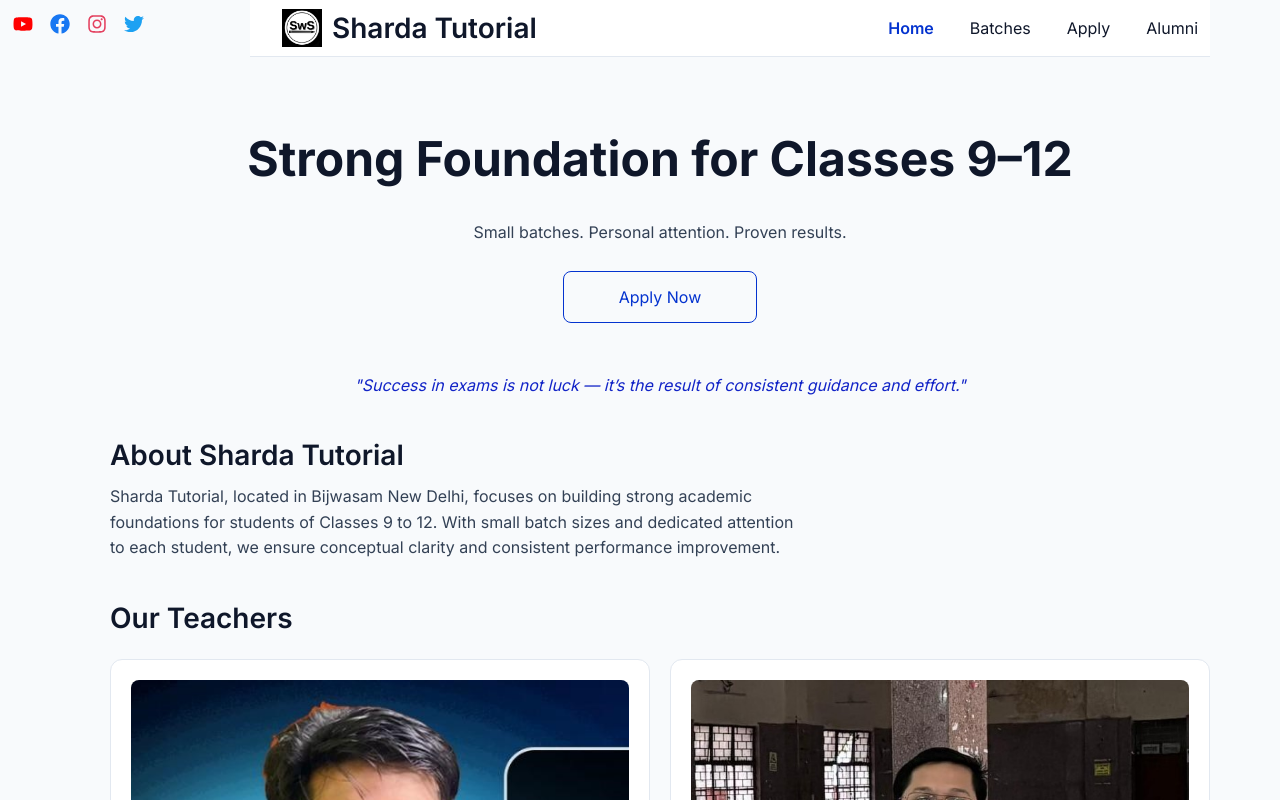
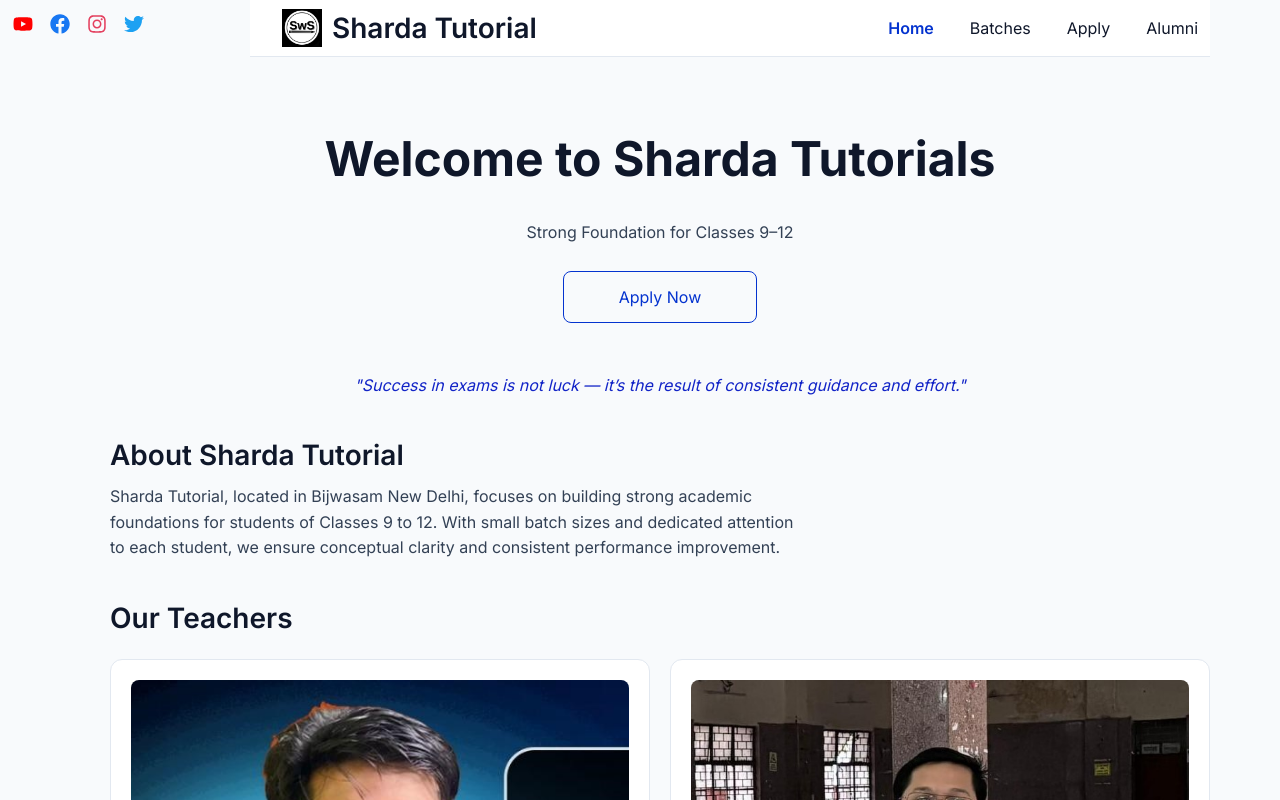
Before and after one commit to aviG69/Sharda_Website, a React (Vite) app: page / in a window 1280 px wide. Shown: the top 800 px of the page. Built offline with nearby package versions, Linux system fonts and the light colour scheme.

Commit message:
home page edits

```diff
--- a/src/pages/Home.jsx
+++ b/src/pages/Home.jsx
@@ -6,8 +6,8 @@ export default function Home() {
     <div>
       {/* HERO */}
       <section className="hero">
-        <h1>Strong Foundation for Classes 9–12</h1>
-        <p>Small batches. Personal attention. Proven results.</p>
+        <h1>Welcome to Sharda Tutorials</h1>
+        <p>Strong Foundation for Classes 9–12</p>
         <Link to="/apply" className="applyhome-btn">Apply Now</Link>
       </section>
 
```
